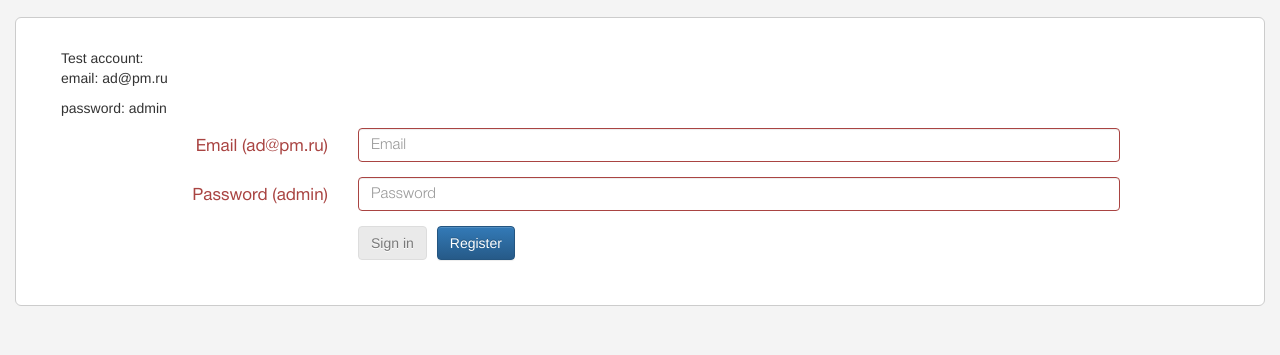
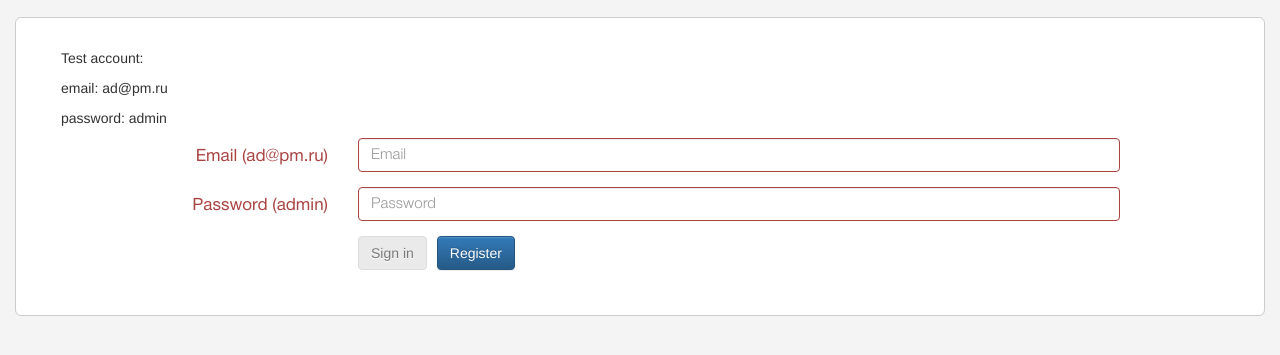
Before and after one commit to iyakhiev/projects_manager, a website: page app/index.html in a window 1280 px wide. Shown: the part 53-408 px from the top of the page. Drawn offline with Linux system fonts and the light colour scheme.

Commit message:
Update login.html

```diff
--- a/app/partials/login.html
+++ b/app/partials/login.html
@@ -2,7 +2,7 @@
     <div class="container-fluid">
         <form class="form-horizontal" name="myForm">
             <div>
-                Test account:
+                <p>Test account:</p>
                 <p>email: ad@pm.ru</p>
                 <p>password: admin</p>
             </div>
```
